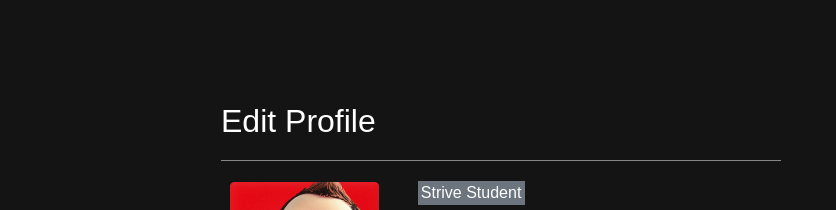
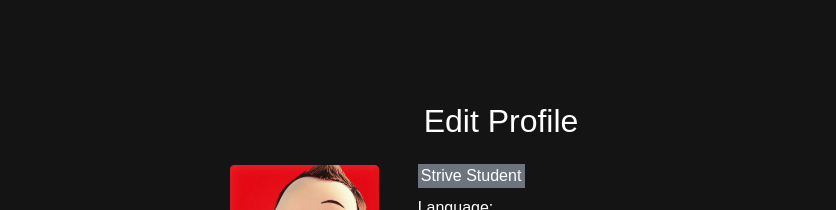
Before and after one commit to Uesone/Progetto-bootstrap, a plain HTML site: page profile.html in a window 1280 px wide. Shown: the top 210 px of the page, 139-975 px from the left. Drawn offline with nearby package versions, Linux system fonts and the light colour scheme.

Commit message:
Update profile.html

```diff
--- a/profile.html
+++ b/profile.html
@@ -20,6 +20,7 @@
         margin: 0;
         padding: 0;
       }
+
       .container-custom {
         max-width: 600px;
         background-color: #141414;
@@ -27,21 +28,25 @@
         padding: 20px;
         border-bottom: 1px solid #888;
       }
+
       .container-no-border {
         max-width: 600px;
         background-color: #141414;
         color: #fff;
         padding: 20px;
       }
+
       .profile-image {
         position: relative;
         display: inline-block;
       }
+
       .profile-image img {
         width: 150px;
         height: 150px;
         object-fit: cover;
       }
+
       .edit-icon {
         position: absolute;
         bottom: 0;
@@ -50,16 +55,19 @@
         padding: 5px;
         border-radius: 50%;
       }
+
       .btn-custom {
         background-color: #000;
         border: 1px solid #888;
         color: #888;
       }
+
       .btn-custom:hover {
         background-color: #333;
         border-color: #bbb;
         color: #bbb;
       }
+
       .divider {
         border-top: 1px solid #888;
         margin: 20px 0;
@@ -77,11 +85,10 @@
       </a>
     </header>
     <div class="container container-custom">
-      <h2>Edit Profile</h2>
-      <hr class="divider" />
+      <h2 class="text-center mb-4">Edit Profile</h2>
       <div class="row">
         <div class="col-md-4 text-center">
-          <div class="profile-image">
+          <div class="profile-image mx-auto mb-4">
             <img
               src="assets/imgs/icons/avatar.png"
               class="img-fluid"
```
